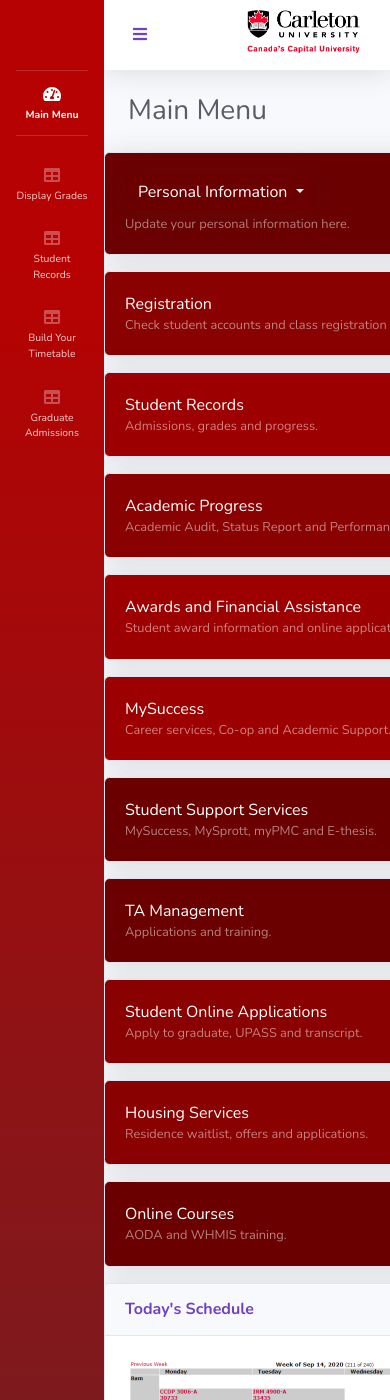
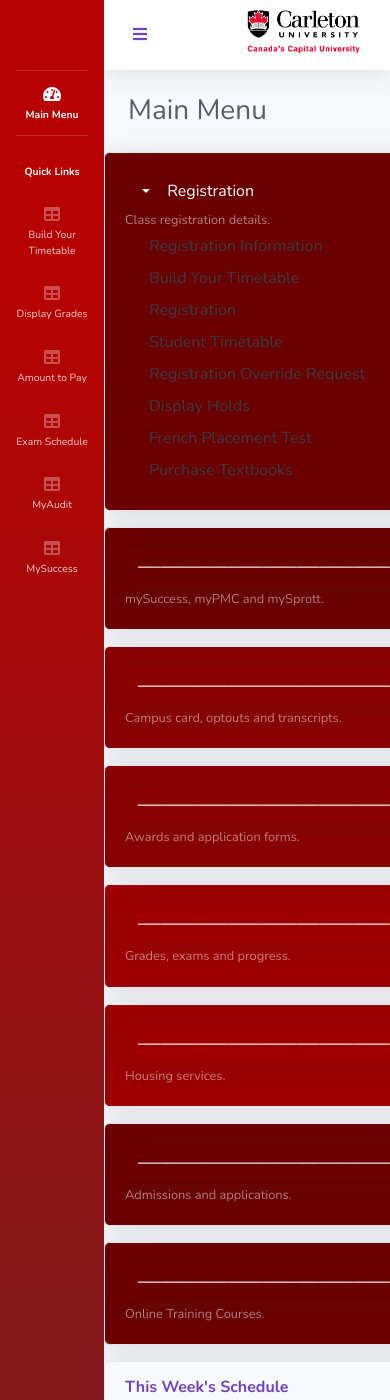
Before and after one commit to Carleton-Central-2-0/Carleton-Central-2-0.github.io, a website: page indextesting.html in a window 390 px wide. Shown: the top 1400 px of the page. Drawn offline with nearby package versions, Linux system fonts and the light colour scheme.

Commit message:
Update indextesting.html

```diff
--- a/indextesting.html
+++ b/indextesting.html
@@ -10,6 +10,9 @@
     <meta name="author" content="">
 
     <title>Main Menu</title>
+	    <!-- Custom scripts for all pages-->
+	<script src="jquery-1.6.1.js"></script>
+    <script src="js/sb-admin-2.min.js"></script>
 
     <!-- Custom fonts for this template-->
     <link href="vendor/fontawesome-free/css/all.min.css" rel="stylesheet" type="text/css">
@@ -45,15 +48,29 @@
                 <a class="nav-link" href="index.html">
                     <i class="fas fa-fw fa-tachometer-alt"></i>
                     <span>Main Menu</span></a>
+
             </li>
 
             <!-- Divider -->
             <hr class="sidebar-divider">
 
+			<!-- Quick Links -->
+			<li class="nav-item active">
+                <a class="nav-link" href="index.html">
+                    <span>Quick Links</span></a>
+            </li>
+
             <!-- Heading -->
             <div class="sidebar-heading">
 
             </div>
+
+			<!-- Nav Item - Build Your Timetable -->
+            <li class="nav-item">
+                <a class="nav-link" href="z1buildtable.html">
+                    <i class="fas fa-fw fa-table"></i>
+                    <span>Build Your Timetable</span></a>
+            </li>
 
             <!-- Nav Item - Display Grades -->
             <li class="nav-item">
@@ -62,25 +79,32 @@
                     <span>Display Grades</span></a>
             </li>
 
-			<!-- Nav Item - Student Records -->
+			<!-- Nav Item - Amount to Pay -->
             <li class="nav-item">
-                <a class="nav-link" href="zrecords.html">
+                <a class="nav-link" href="amountpay.html">
                     <i class="fas fa-fw fa-table"></i>
-                    <span>Student Records</span></a>
+                    <span>Amount to Pay</span></a>
             </li>
 
-			<!-- Nav Item - Build Your Timetable -->
+			<!-- Nav Item - Exam Schedule -->
             <li class="nav-item">
-                <a class="nav-link" href="z1buildtable.html">
+                <a class="nav-link" href="examschedule.html">
                     <i class="fas fa-fw fa-table"></i>
-                    <span>Build Your Timetable</span></a>
+                    <span>Exam Schedule</span></a>
+            </li>
+
+			<!-- Nav Item - MyAudit -->
+            <li class="nav-item">
+                <a class="nav-link" href="myaudit.html">
+                    <i class="fas fa-fw fa-table"></i>
+                    <span>MyAudit</span></a>
             </li>
 
 			<!-- Nav Item - Graduate Admissions -->
             <li class="nav-item">
-                <a class="nav-link" href="z1graduateadmissions.html">
+                <a class="nav-link" href="MySuccess.html">
                     <i class="fas fa-fw fa-table"></i>
-                    <span>Graduate Admissions</span></a>
+                    <span>MySuccess</span></a>
             </li>
 
             <!-- Divider -->
@@ -184,118 +208,211 @@
 
 							<!-- Color System -->
                             <div class="row">
-                                <div class="col-lg-4 mb-3">
+								<!--- MENU ITEMS --->
+                                <div class="col-lg-6 mb-3">
+                                    <div class="card bg-zdanger1 text-white shadow">
+                                        <div class="card-body"  >
+											<div class="dropdown mb-1" >
+												<button class="btn dropdown-toggle text-white shadow" type="button"
+													id="dropdownMenuButton" data-toggle="dropdown" aria-haspopup="true"
+													aria-expanded="false">
+												</button>
+											<a class="text-white" href="zregistration.html">Registration</a>
+
+                                            <div class="text-white-50 small">Class registration details.</div>
+											<div id = "collapsible" >
+													<a class="dropdown-item" href="#">Registration Information</a>
+													<a class="dropdown-item" href="#">Build Your Timetable</a>
+													<a class="dropdown-item" href="#">Registration</a>
+													<a class="dropdown-item" href="#">Student Timetable</a>
+													<a class="dropdown-item" href="#">Registration Override Request</a>
+													<a class="dropdown-item" href="#">Display Holds</a>
+													<a class="dropdown-item" href="#">French Placement Test</a>
+													<a class="dropdown-item" href="#">Purchase Textbooks</a>
+												</div>
+											</div>
+                                        </div>
+                                    </div>
+                                </div>
+
+
+								<div class="col-lg-6 mb-3">
                                     <div class="card bg-zdanger1 text-white shadow">
                                         <div class="card-body" >
 											<div class="dropdown mb-1" >
 												<button class="btn dropdown-toggle text-white shadow" type="button"
 													id="dropdownMenuButton" data-toggle="dropdown" aria-haspopup="true"
-													aria-expanded="false"  >
-													Personal Information
+													aria-expanded="false">
+													─────────────────────────────
 												</button>
+
 												<div class="dropdown-menu animated--fade-in"
 													aria-labelledby="dropdownMenuButton" >
-													<a class="dropdown-item" href="#">Action</a>
+													<a class="dropdown-item" href="#">mySuccess Portal</a>
+													<a class="dropdown-item" href="#">myPMC</a>
+													<a class="dropdown-item" href="#">mySprott</a>
 												</div>
+											<a class="text-white" href="zsupport.html">Student Support Services</a>
 											</div>
-                                            <div class="text-white-50 small">Update your personal information here.</div>
-                                        </div>
-                                    </div>
-                                </div>
-								<!--- MENU ITEMS --->
-								 <div class="col-lg-4 mb-3">
-                                    <div class="card bg-zdanger2 text-white shadow">
-                                        <div class="card-body">
-                                            <a  class="text-white" href="zregistration.html">Registration</a>
-                                            <div class="text-white-50 small">Check student accounts and class registration details.</div>
+                                            <div class="text-white-50 small">mySuccess, myPMC and mySprott.</div>
                                         </div>
                                     </div>
                                 </div>
 
-                                <div class="col-lg-4 mb-3">
-                                    <div class="card bg-zdanger3 text-white shadow">
-                                        <div class="card-body">
-                                            <a  class="text-white" href="zrecords.html">Student Records</a>
-                                            <div class="text-white-50 small">Admissions, grades and progress.</div>
+								<div class="col-lg-6 mb-3">
+                                    <div class="card bg-zdanger2 text-white shadow">
+                                        <div class="card-body" >
+											<div class="dropdown mb-1" >
+												<button class="btn dropdown-toggle text-white shadow" type="button"
+													id="dropdownMenuButton" data-toggle="dropdown" aria-haspopup="true"
+													aria-expanded="false">
+													─────────────────────────────
+												</button>
+												<div class="dropdown-menu animated--fade-in"
+													aria-labelledby="dropdownMenuButton" >
+													<a class="dropdown-item" href="#">Amount to Pay</a>
+													<a class="dropdown-item" href="#">Campus Card</a>
+													<a class="dropdown-item" href="#">Print Tax Receipts</a>
+													<a class="dropdown-item" href="#">Request a Transcript/Certificate of Enrolment/Verification of Student Status</a>
+													<a class="dropdown-item" href="#">Request UPASS Optout</a>
+													<a class="dropdown-item" href="#">Optout Undergrad Insurance</a>
+													<a class="dropdown-item" href="#">Refund or Scholarship Balance Request</a>
+												</div>
+											<a class="text-white" href="zaccounts.html">Student Accounts</a>
+											</div>
+                                            <div class="text-white-50 small">Campus card, optouts and transcripts.</div>
                                         </div>
                                     </div>
                                 </div>
 
-                                <div class="col-lg-4 mb-3">
+								<div class="col-lg-6 mb-3">
                                     <div class="card bg-zdanger2 text-white shadow">
-                                        <div class="card-body">
-                                            <a  class="text-white" href="zprogress.html">Academic Progress</a>
-                                            <div class="text-white-50 small">Academic Audit, Status Report and Performance Evaluation.</div>
+                                        <div class="card-body" >
+											<div class="dropdown mb-1" >
+												<button class="btn dropdown-toggle text-white shadow" type="button"
+													id="dropdownMenuButton" data-toggle="dropdown" aria-haspopup="true"
+													aria-expanded="false">
+													─────────────────────────────
+												</button>
+												<div class="dropdown-menu animated--fade-in"
+													aria-labelledby="dropdownMenuButton" >
+													<a class="dropdown-item" href="#">Student Award Information</a>
+													<a class="dropdown-item" href="#">Undergraduate Online Application Forms</a>
+													<a class="dropdown-item" href="#">Graduate Online Application Forms</a>
+													<a class="dropdown-item" href="#">Thank You Messages</a>
+												</div>
+											<a class="text-white" href="zfinancial.html">Financial Assistance</a>
+											</div>
+                                            <div class="text-white-50 small">Awards and application forms.</div>
                                         </div>
                                     </div>
                                 </div>
 
-                                <div class="col-lg-4 mb-3">
+								<div class="col-lg-6 mb-3">
                                     <div class="card bg-zdanger3 text-white shadow">
-                                        <div class="card-body">
-                                            <a  class="text-white" href="zawards.html">Awards and Financial Assistance</a>
-                                            <div class="text-white-50 small">Student award information and online application forms.</div>
-                                        </div>
-                                    </div>
-                                </div>
-								<div class="col-lg-4 mb-3">
-                                    <div class="card bg-zdanger3 text-white shadow">
-                                        <div class="card-body">
-                                            <a  class="text-white" href="zsuccess.html">MySuccess</a>
-                                            <div class="text-white-50 small">Career services, Co-op and Academic Support.</div>
-                                        </div>
-                                    </div>
-                                </div>
-                                <div class="col-lg-4 mb-3">
-                                    <div class="card bg-zdanger1 text-white shadow">
-                                        <div class="card-body">
-                                            <a  class="text-white" href="zsupport.html">Student Support Services</a>
-                                            <div class="text-white-50 small">MySuccess, MySprott, myPMC and E-thesis.</div>
-                                        </div>
-                                    </div>
-                                </div>
-                                <div class="col-lg-4 mb-3">
-                                    <div class="card bg-zdanger1 text-white shadow">
-                                        <div class="card-body">
-                                            <a  class="text-white" href="zta.html">TA Management</a>
-                                            <div class="text-white-50 small">Applications and training.</div>
-                                        </div>
-                                    </div>
-                                </div>
-								<div class="col-lg-4 mb-3">
-                                    <div class="card bg-zdanger2 text-white shadow">
-                                        <div class="card-body">
-                                            <a  class="text-white" href="zapplications.html">Student Online Applications</a>
-                                            <div class="text-white-50 small">Apply to graduate, UPASS and transcript.</div>
+                                        <div class="card-body" >
+											<div class="dropdown mb-1" >
+												<button class="btn dropdown-toggle text-white shadow" type="button"
+													id="dropdownMenuButton" data-toggle="dropdown" aria-haspopup="true"
+													aria-expanded="false">
+													─────────────────────────────
+												</button>
+												<div class="dropdown-menu animated--fade-in"
+													aria-labelledby="dropdownMenuButton" >
+													<a class="dropdown-item" href="#">myGrades</a>
+													<a class="dropdown-item" href="#">myExam Schedule</a>
+													<a class="dropdown-item" href="#">myAudit</a>
+													<a class="dropdown-item" href="#">myASR</a>
+													<a class="dropdown-item" href="#">myProgress</a>
+												</div>
+											<a class="text-white" href="zprogress.html">Academic Progress and Exams</a>
+											</div>
+                                            <div class="text-white-50 small">Grades, exams and progress.</div>
                                         </div>
                                     </div>
                                 </div>
 
-								<div class="col-lg-4 mb-3">
-                                    <div class="card bg-zdanger2 text-white shadow">
-                                        <div class="card-body">
-                                            <a  class="text-white" href="zhousing.html">Housing Services</a>
-                                            <div class="text-white-50 small">Residence waitlist, offers and applications.</div>
+								<div class="col-lg-6 mb-3">
+                                    <div class="card bg-zdanger3 text-white shadow">
+                                        <div class="card-body" >
+											<div class="dropdown mb-1" >
+												<button class="btn dropdown-toggle text-white shadow" type="button"
+													id="dropdownMenuButton" data-toggle="dropdown" aria-haspopup="true"
+													aria-expanded="false">
+													─────────────────────────────
+												</button>
+												<div class="dropdown-menu animated--fade-in"
+													aria-labelledby="dropdownMenuButton" >
+													<a class="dropdown-item" href="#">Housing Services</a>
+												</div>
+											<a class="text-white" href="zhousing.html">Residence</a>
+											</div>
+                                            <div class="text-white-50 small">Housing services.</div>
                                         </div>
                                     </div>
                                 </div>
-								<div class="col-lg-4 mb-3">
+
+								<div class="col-lg-6 mb-3">
                                     <div class="card bg-zdanger1 text-white shadow">
-                                        <div class="card-body">
-                                            <a  class="text-white" href="zonline.html">Online Courses</a>
-                                            <div class="text-white-50 small">AODA and WHMIS training.</div>
+                                        <div class="card-body" >
+											<div class="dropdown mb-1" >
+												<button class="btn dropdown-toggle text-white shadow" type="button"
+													id="dropdownMenuButton" data-toggle="dropdown" aria-haspopup="true"
+													aria-expanded="false">
+													─────────────────────────────
+												</button>
+												<div class="dropdown-menu animated--fade-in"
+													aria-labelledby="dropdownMenuButton" >
+													<a class="dropdown-item" href="#">Review Admission Application</a>
+													<a class="dropdown-item" href="#">View Holds and Conditions of Offer</a>
+													<a class="dropdown-item" href="#">Internal Application for Admission</a>
+													<a class="dropdown-item" href="#">Change Program Elements</a>
+													<a class="dropdown-item" href="#">myTransferCredit</a>
+													<a class="dropdown-item" href="#">Outgoing International Exchange Application</a>
+													<a class="dropdown-item" href="#">Letter of Permission Applications</a>
+													<a class="dropdown-item" href="#">Apply to Graduate</a>
+													<a class="dropdown-item" href="#">Graduate Admissions</a>
+													<a class="dropdown-item" href="#">E-Thesis</a>
+												</div>
+											<a class="text-white" href="zapplications.html">Admissions and Applications</a>
+											</div>
+                                            <div class="text-white-50 small">Admissions and applications.</div>
                                         </div>
                                     </div>
                                 </div>
+
+								<div class="col-lg-6 mb-3">
+                                    <div class="card bg-zdanger1 text-white shadow">
+                                        <div class="card-body" >
+											<div class="dropdown mb-1" >
+												<button class="btn dropdown-toggle text-white shadow" type="button"
+													id="dropdownMenuButton" data-toggle="dropdown" aria-haspopup="true"
+													aria-expanded="false">
+													─────────────────────────────
+												</button>
+												<div class="dropdown-menu animated--fade-in"
+													aria-labelledby="dropdownMenuButton" >
+													<a class="dropdown-item" href="#">Online Training Courses</a>
+												</div>
+											<a class="text-white" href="ztraining.html">Online Training Courses</a>
+											</div>
+                                            <div class="text-white-50 small">Online Training Courses.</div>
+                                        </div>
+                                    </div>
+                                </div>
+
+
                             </div>
 
                             <!-- Project Card Example -->
                             <div class="card shadow mb-4">
                                 <div class="card-header py-3">
-                                    <h6 class="m-0 font-weight-bold text-primary">Today's Schedule</h6>
+									<a href="z1buildtable.html">
+                                    <h6 class="m-0 font-weight-bold text-primary">This Week's Schedule</h6>
+									</a>
                                 </div>
                                 <div class="card-body">
-                                   <img src="img/timetable.png" alt="Student Timetable" width="508" height="306">
+                                   <img src="img/timetable.png" alt="Student Timetable" width="800" height="418">
                                 </div>
                             </div>
 
@@ -394,8 +511,7 @@
     <!-- Core plugin JavaScript-->
     <script src="vendor/jquery-easing/jquery.easing.min.js"></script>
 
-    <!-- Custom scripts for all pages-->
-    <script src="js/sb-admin-2.min.js"></script>
+
 
     <!-- Page level plugins -->
     <script src="vendor/chart.js/Chart.min.js"></script>
```
